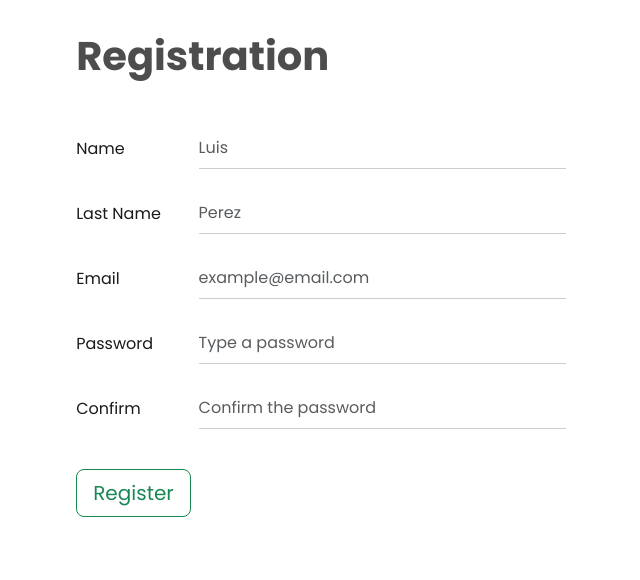
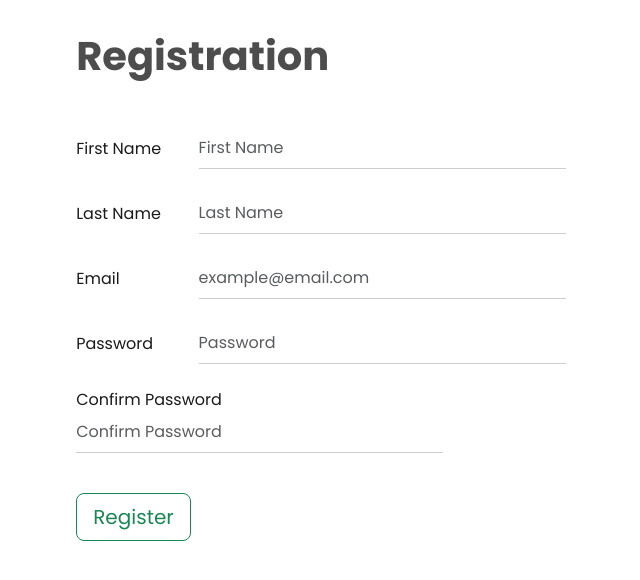
Before and after one commit to frank-itachi/BootStrap-Flask-Auth, a Flask app: page /register in a window 1280 px wide. Shown: the part 80-660 px from the top of the page, without its empty margins (319-959 px from the left). Run offline with Flask 3, Linux system fonts and the light colour scheme.

Commit message:
Add Validation: Login,Register; Models: User

```diff
--- a/__init__.py
+++ b/__init__.py
@@ -1,10 +1,15 @@
 from flask import Flask
 from routes import route
+from extensions import db
 
 
 def create_app():
     app = Flask(__name__)
     app.register_blueprint(route)
+
+    app.config["SQLALCHEMY_DATABASE_URI"] = "sqlite:///user.db"
+    app.config['SQLALCHEMY_TRACK_MODIFICATIONS'] = False
+    db.init_app(app)
 
     return app
 
--- a/extensions.py
+++ b/extensions.py
@@ -0,0 +1,3 @@
+from flask_sqlalchemy import SQLAlchemy
+
+db = SQLAlchemy()
--- a/forms.py
+++ b/forms.py
@@ -1,16 +1,46 @@
 from wtforms import Form, EmailField, PasswordField, StringField
-from wtforms.validators import DataRequired
+from wtforms.validators import DataRequired, Email, EqualTo
 
 
 class Login(Form):
-    email = EmailField('Email', validators=[DataRequired()])
-    password = PasswordField('Password', validators=[DataRequired()])
-
+    email = EmailField(
+        label='Email',
+        validators=[DataRequired()],
+        render_kw={"placeholder": "example@email.com"}
+    )
+    password = PasswordField(
+        label='Password',
+        validators=[DataRequired()],
+        render_kw={"placeholder": "Your password"}
+    )
 
 
 class Register(Form):
-    name = StringField('Name', validators=[DataRequired()])
-    last_name = StringField('Last Name', validators=[DataRequired()])
-    email = EmailField('Email', validators=[DataRequired()])
-    password = PasswordField('Password', validators=[DataRequired()])
-    confirm_password = PasswordField('Confirm', validators=[DataRequired()])
+    msg = "This field can not be empty."
+    user_name = StringField(
+        label='First Name',
+        validators=[DataRequired(message=msg)],
+        render_kw={"placeholder": "First Name"}
+    )
+    user_last_name = StringField(
+        label='Last Name',
+        validators=[DataRequired(message=msg)],
+        render_kw={"placeholder": "Last Name"}
+    )
+    user_email = EmailField(
+        label='Email',
+        validators=[
+            DataRequired(message=msg),
+            Email(message="Please type a valid email.")
+        ],
+        render_kw={"placeholder": "example@email.com"}
+    )
+    user_password = PasswordField(
+        label='Password',
+        validators=[
+            DataRequired(message=msg),
+            EqualTo('confirm_password', message="Password must match.")
+        ],
+        render_kw={"placeholder": "Password"}
+    )
+    confirm_password = PasswordField(label='Confirm Password', render_kw={"placeholder": "Confirm Password"})
--- a/routes.py
+++ b/routes.py
@@ -1,5 +1,7 @@
-from flask import Blueprint, render_template
+from flask import Blueprint, render_template, request, redirect
 from forms import Login, Register
+from extensions import db
+from models import User
 
 route = Blueprint('route', __name__)
 
@@ -9,13 +11,33 @@
     return render_template("index.html")
 
 
-@route.route('/login')
+@route.route('/login', methods=['GET', 'POST'])
 def login():
-    login_form = Login()
+    login_form = Login(request.form)
+    if request.method == "POST" and login_form.validate():
+        for attr in login_form:
+            print(attr.data)
+        return redirect('/')
     return render_template("login.html", form=login_form)
 
 
-@route.route('/register')
+@route.route('/register', methods=['GET', 'POST'])
 def register():
-    register_form = Register()
+    register_form = Register(request.form)
+    if request.method == "POST" and register_form.validate():
+        user = User.query.filter_by(email=str(register_form.user_email.data)).first()
+        if not user:
+            user.first_name = str(register_form.user_name.data)
+            user.last_name = str(register_form.user_last_name.data)
+            user.email = str(register_form.user_email.data)
+            user.password = str(register_form.user_password.data)
+            print(user.first_name)
+            # insert the user into the db
+            db.session.add(user)
+            db.session.commit()
+
+            return redirect('/')
+        else:
+            pass
+        return redirect('/')
     return render_template("signup.html", form=register_form)
--- a/templates/signup.html
+++ b/templates/signup.html
@@ -4,28 +4,22 @@
             <header>
                 <h1>Registration</h1>
             </header>
-            <form action="" class="register-form">
-                <div class="f-group">
-                    {{ form.name.label(class_="form-label", for="user_name") }}
-                    {{ form.name(class_="form-control", placeholder="Luis", id="user_name")  }}
-                </div>
-                <div class="f-group">
-                    {{ form.last_name.label(class_="form-label", for="user_lastName") }}
-                    {{ form.last_name(class_="form-control", placeholder="Perez", id="user_lastName")  }}
-                </div>
-                <div class="f-group">
-                    {{ form.email.label(class_="form-label", for="user_email") }}
-                    {{ form.email(class_="form-control", placeholder="example@email.com", id="user_email")  }}
-                </div>
-                <div class="f-group">
-                    {{ form.password.label(class_="form-label", for="user_password") }}
-                    {{ form.password(class_="form-control", placeholder="Type a password", id="user_password")  }}
-                </div>
-                <div class="f-group">
-                    {{ form.confirm_password.label(class_="form-label", for="user_confirmPassword") }}
-                    {{ form.confirm_password(class_="form-control", placeholder="Confirm the password", id="user_confirmPassword")  }}
-                </div>
-
+            <form action="{{ url_for('route.register') }}" class="register-form" method="post" novalidate>
+                    {% for field in form %}
+                        <div class="f-group">
+                            {{ field.label(class_="form-label") }}
+                            {% if not field.errors: %}
+                                {{ field(class_="form-control") }}
+                            {% else %}
+                                {{ field(class_="form-control is-invalid") }}
+                            {% endif %}
+                            <div class="invalid-feedback">
+                                {% for err in field.errors: %}
+                                    {{ err }}
+                                {% endfor %}
+                            </div>
+                        </div>
+                    {% endfor %}
                 <button type="submit" class="btn btn-outline-success btn-lg">Register</button>
             </form>
 {% endblock %}
```
Also changed, not shown: models.py (+10 -0 lines), templates/login.html (+17 -10 lines).
